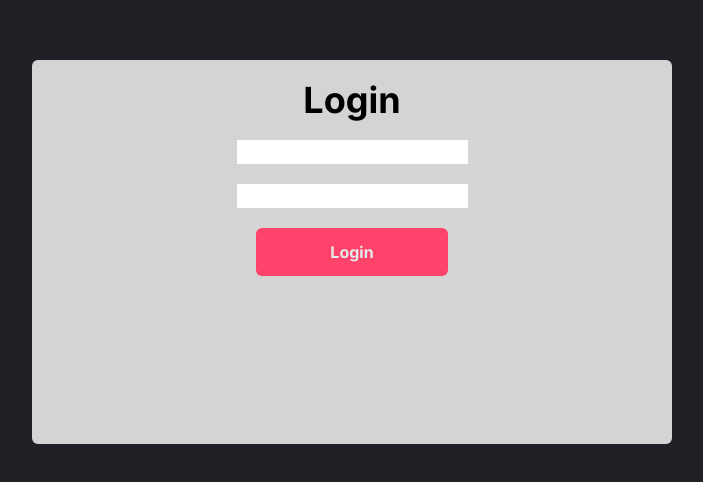
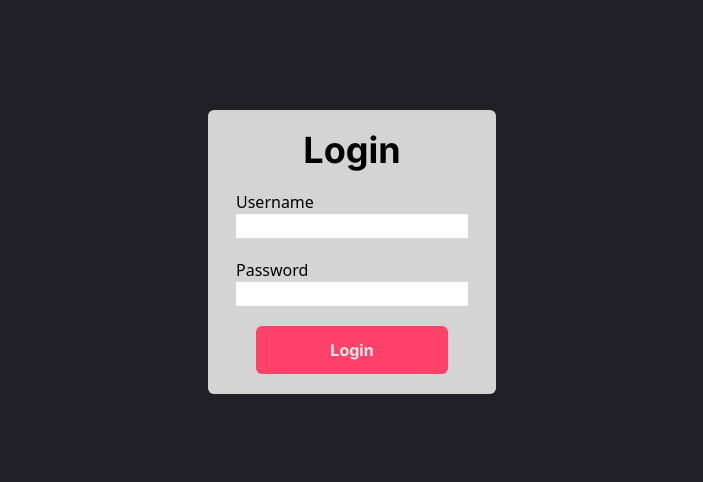
Before and after one commit to RiisaNGU/Productiva, a Vue app in the folder Client/Productiva/: page / in a window 1280 px wide. Shown: the part 148-630 px from the top of the page, without its empty margins (288-991 px from the left). Built offline with nearby package versions, Linux system fonts and the light colour scheme.

Commit message:
Updated the login page

```diff
--- a/Client/Productiva/src/views/login.vue
+++ b/Client/Productiva/src/views/login.vue
@@ -1,11 +1,13 @@
 <template>
     <div class="flex w-screen h-screen bg-bg-dark">
-        <div class="bg-nearly-white h-96 w-1/2 rounded-md m-auto flex flex-col items-center">
-            <h1 class="font-mainFont font-bold text-4xl mt-5">Login</h1>
-            <form class="flex flex-col items-center">
-                <input type="text" class="m-5" name="" id="">
-                <input type="text" name="" id="">
-                <input type="button" value="Login" class="font-mainFont bg-brand-main rounded-md p-3 font-bold w-48 text-anti-flash-white m-5">
+        <div class="bg-nearly-white w-fit h-fit rounded-md m-auto flex flex-col items-center">
+            <h1 class="font-mainFont font-bold text-4xl mt-5 mb-5">Login</h1>
+            <form class="flex flex-col group-odd:items-center mx-7">
+                <label for="user">Username</label>
+                <input type="text" class="mb-5" name="user" id="user">
+                <label for="pass">Password</label>
+                <input type="text" name="pass" id="pass">
+                <input type="button" value="Login" class="font-mainFont bg-brand-main rounded-md p-3 font-bold w-48 text-anti-flash-white m-5 hover:cursor-pointer">
             </form>
         </div>
     </div>
```
